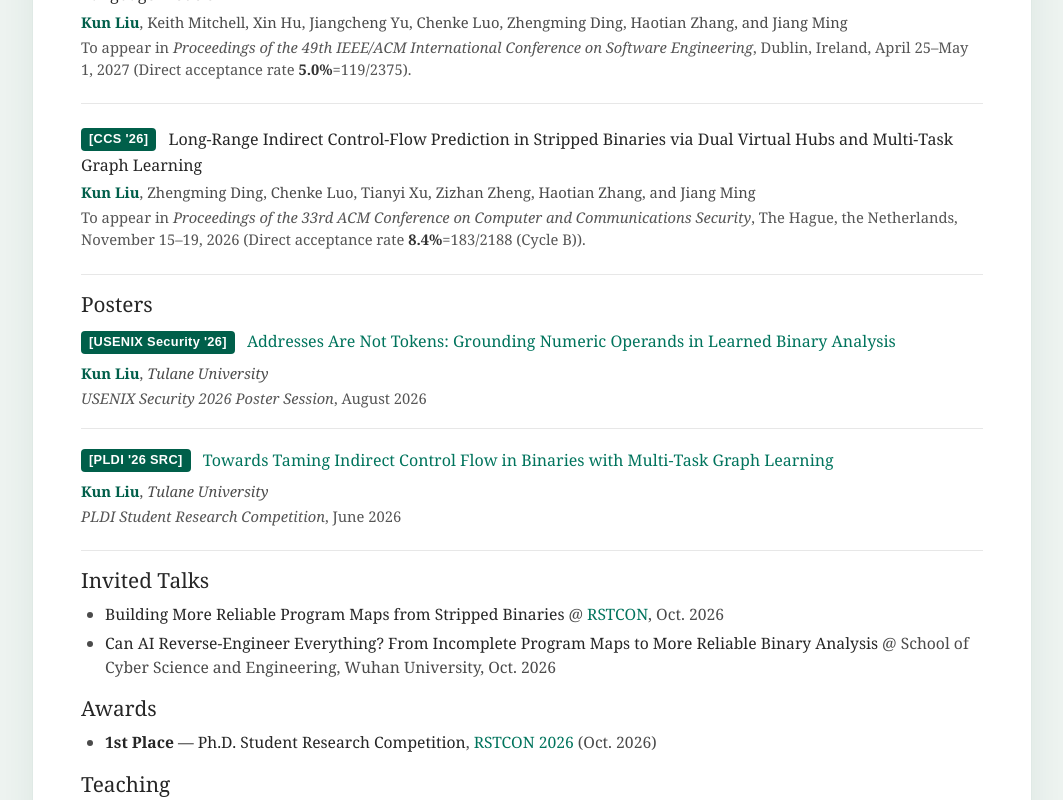
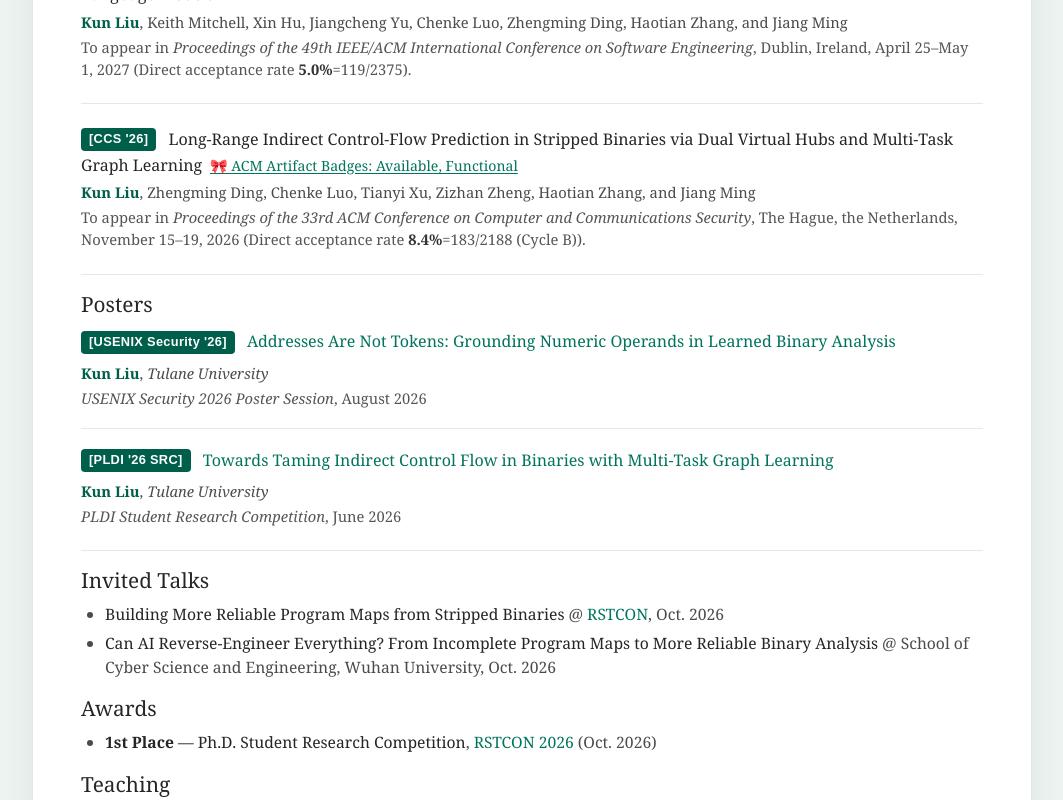
Before and after one commit to Ryan-hub-bit/ryan-hub-bit.github.io, a Next.js app: page / in a window 1280 px wide. Shown: the part 980-1780 px from the top of the page, without its empty margins (108-1171 px from the left). Built offline with nearby package versions, Linux system fonts and the light colour scheme.

Commit message:
Add ACM artifact badge link after CCS paper title

```diff
--- a/app/globals.css
+++ b/app/globals.css
@@ -566,6 +566,16 @@ h2 {
   text-wrap: pretty;
 }
 
+.artifact-badge-link {
+  margin-left: 0.25em;
+  font-size: 0.88em;
+  font-weight: 400;
+  text-decoration: underline;
+  text-underline-offset: 0.15em;
+}
+
+.artifact-badge-link:focus-visible { outline: 2px solid var(--link); outline-offset: 3px; }
+
 .compact-entry-list {
   margin: 0;
   padding-left: 24px;
--- a/app/home-content.tsx
+++ b/app/home-content.tsx
@@ -88,6 +88,10 @@ const publications = [
     venueLabel: "CCS '26",
     title:
       "Long-Range Indirect Control-Flow Prediction in Stripped Binaries via Dual Virtual Hubs and Multi-Task Graph Learning",
+    artifact: {
+      label: "🎀 ACM Artifact Badges: Available, Functional",
+      url: "https://cs.tulane.edu/~jming/publication/icflownet-ccs26/",
+    },
     authors: [
       "Kun Liu",
       "Zhengming Ding",
@@ -365,6 +369,19 @@ export default function HomeContent({ language = "en" }: { language?: "en" | "zh
                     <span className="publication-tag">[{publication.venueLabel}]</span>
                     {" "}
                     {publication.title}
+                    {publication.artifact && (
+                      <>
+                        {" "}
+                        <a
+                          className="artifact-badge-link"
+                          href={publication.artifact.url}
+                          target="_blank"
+                          rel="noopener noreferrer"
+                        >
+                          {publication.artifact.label}
+                        </a>
+                      </>
+                    )}
                   </h3>
                   {publication.authors.length > 0 && (
                     <p className="authors" lang="en">
```
Also changed, not shown: 1 other file (tests, documents, lock files or other folders).
